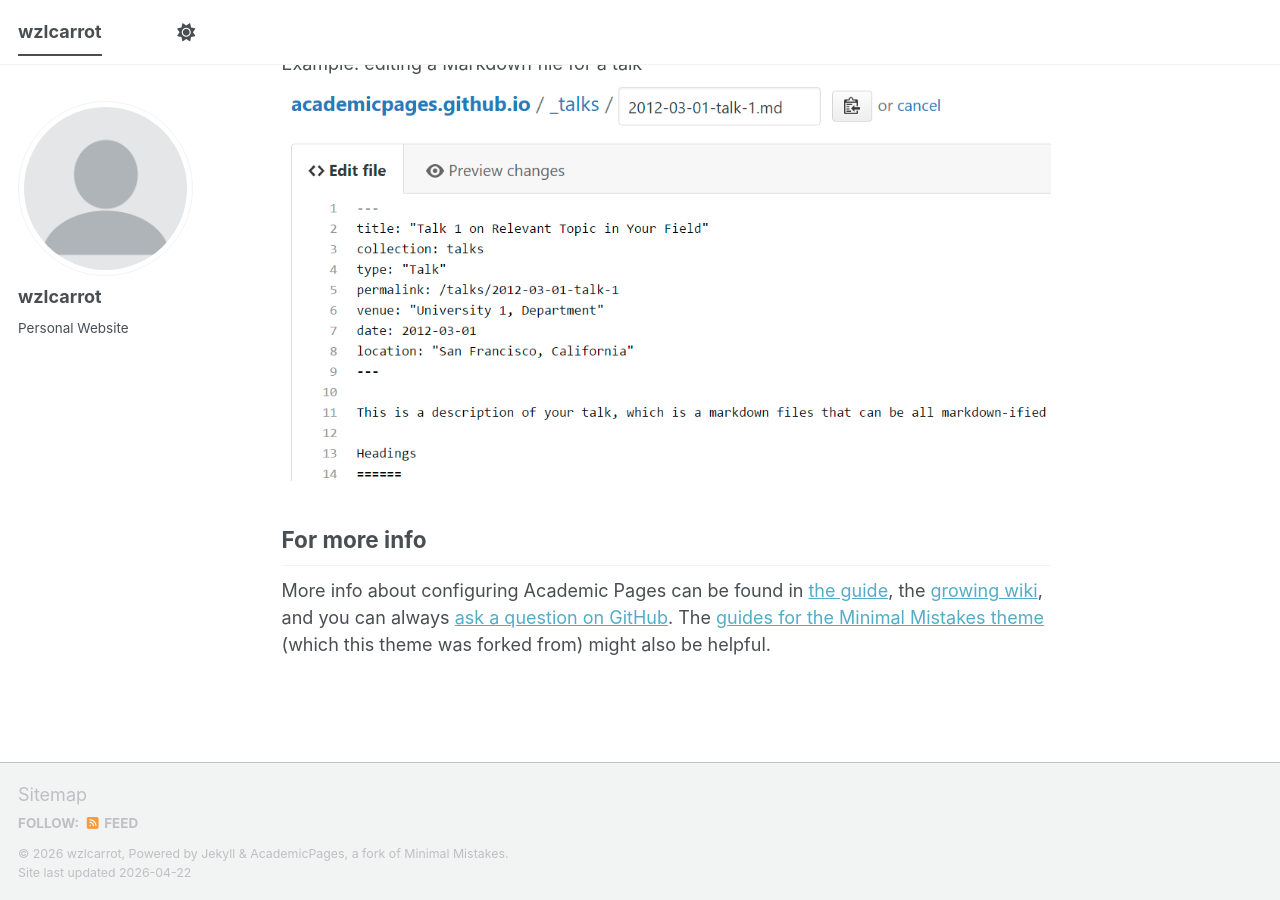
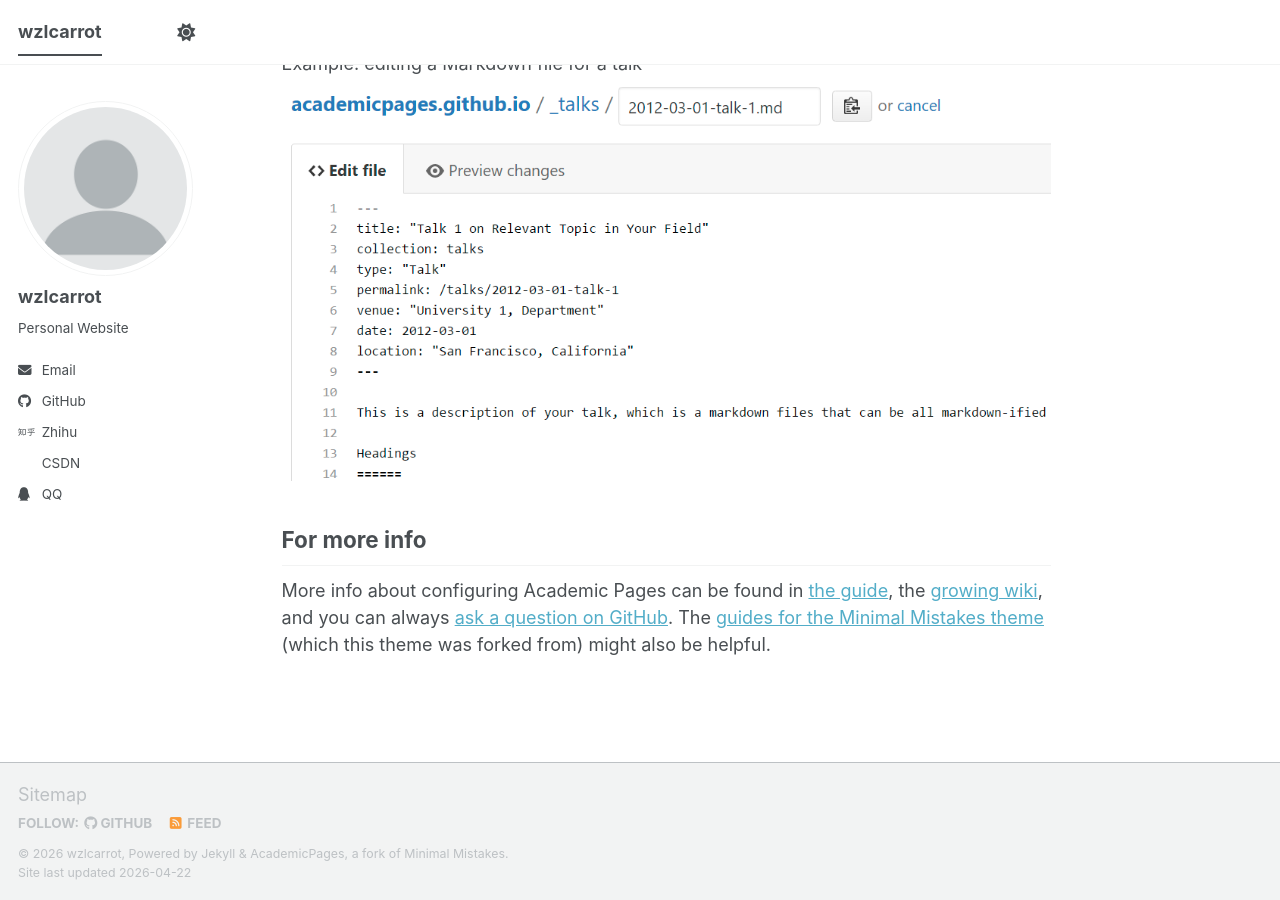
Before and after one commit to wzlcarrot/wzlcarrot.github.io, a Jekyll site: the page built from _pages/about.md, in a window 1280 px wide and 900 px high, scrolled down 2720 px. Built offline with Jekyll 4.4.1, drawn with Linux system fonts in a browser that asks for light colours; a script bundle is joined from its source files by our own code; library files that are not in the unit come from our copies.

Commit message:
Add contact info: email, github, csdn, qq, zhihu

```diff
--- a/_config.yml
+++ b/_config.yml
@@ -27,8 +27,11 @@ author:
   location         :
   employer         :
   uri              :
-email            :
+  email            : "your@email.com"
   github           : "wzlcarrot"
+  csdn             : "your-csdn"
+  qq               : "your-qq-number"
+  zhihu            : "your-zhihu"
 
 # Publication Category - The following the list of publication categories and their headings
 publication_category:
--- a/_includes/author-profile.html
+++ b/_includes/author-profile.html
@@ -171,6 +171,12 @@
       {% if author.zhihu %}
       <li><a href="https://www.zhihu.com/people/{{ author.zhihu }}"><i class="fab fa-fw fa-zhihu icon-pad-right" aria-hidden="true"></i>Zhihu</a></li>
       {% endif %}
+      {% if author.csdn %}
+        <li><a href="https://blog.csdn.net/{{ author.csdn }}"><i class="fab fa-fw fa-csdn icon-pad-right" aria-hidden="true"></i>CSDN</a></li>
+      {% endif %}
+      {% if author.qq %}
+        <li><a href="javascript:void(0);" onclick="alert('QQ: {{ author.qq }}')"><i class="fab fa-fw fa-qq icon-pad-right" aria-hidden="true"></i>QQ</a></li>
+      {% endif %}
     </ul>
   </div>
 </div>
```
